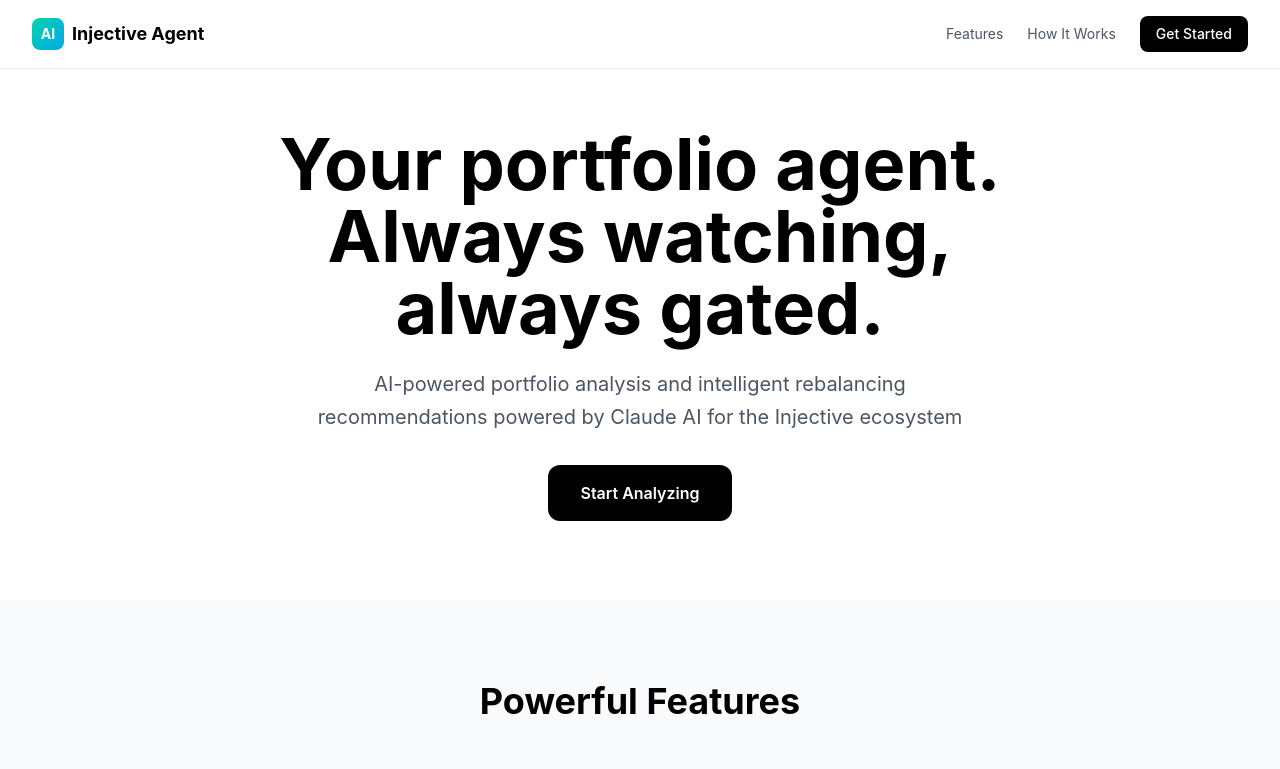
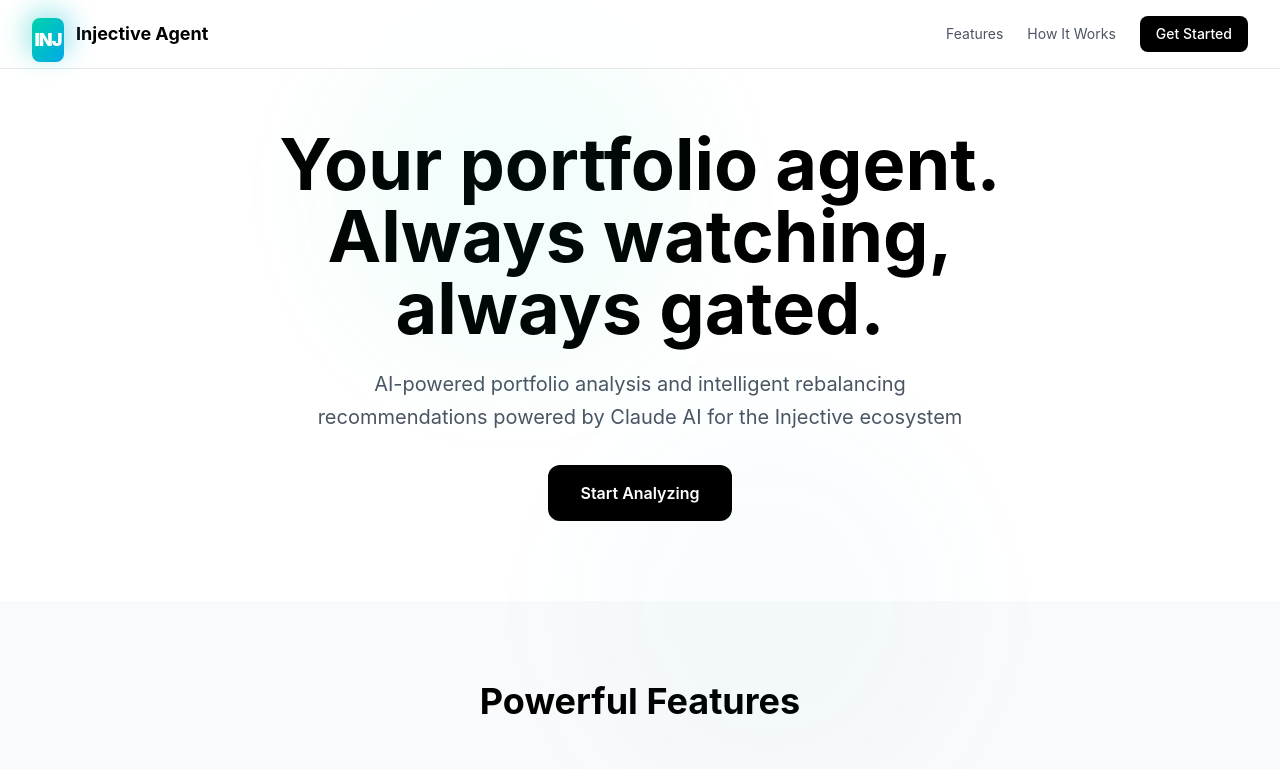
Before and after one commit to thesithunyein/injective-ai-portfolio-agent, a Next.js app: page / in a window 1280 px wide. Shown: the top 769 px of the page. Built offline with nearby package versions, Linux system fonts and the light colour scheme.

Commit message:
Premium: Add animated logo, cool background effects, and smooth transitions

```diff
--- a/src/app/page.tsx
+++ b/src/app/page.tsx
@@ -8,6 +8,7 @@ import { PortfolioDisplay } from '@/components/PortfolioDisplay'
 import { AIAnalysisComponent } from '@/components/AIAnalysis'
 import { LoadingState } from '@/components/LoadingState'
 import { ErrorState } from '@/components/ErrorState'
+import { Logo } from '@/components/Logo'
 
 export default function Home() {
   const {
@@ -75,14 +76,19 @@ export default function Home() {
 
   if (!walletAddress) {
     return (
-      <main className="min-h-screen bg-white">
+      <main className="min-h-screen bg-white relative overflow-hidden">
+        {/* Animated Background */}
+        <div className="fixed inset-0 pointer-events-none overflow-hidden">
+          <div className="absolute top-0 left-1/4 w-96 h-96 bg-primary/5 rounded-full blur-3xl animate-pulse" />
+          <div className="absolute bottom-0 right-1/4 w-96 h-96 bg-secondary/5 rounded-full blur-3xl animate-pulse" style={{ animationDelay: '1s' }} />
+          <div className="absolute top-1/2 right-0 w-96 h-96 bg-primary/3 rounded-full blur-3xl animate-pulse" style={{ animationDelay: '2s' }} />
+        </div>
+
         {/* Navigation */}
-        <nav className="fixed top-0 left-0 right-0 z-50 bg-white/80 backdrop-blur-md border-b border-gray-200">
+        <nav className="fixed top-0 left-0 right-0 z-50 bg-white/80 backdrop-blur-md border-b border-gray-200 animate-fade-in">
           <div className="max-w-7xl mx-auto px-4 md:px-8 py-4 flex items-center justify-between">
-            <div className="flex items-center gap-2">
-              <div className="w-8 h-8 rounded-lg bg-gradient-to-br from-primary to-secondary flex items-center justify-center text-white font-bold text-sm">
-                AI
-              </div>
+            <div className="flex items-center gap-3 group cursor-pointer hover:opacity-80 transition">
+              <Logo className="w-8 h-8" />
               <span className="font-bold text-lg text-black">Injective Agent</span>
             </div>
             <div className="flex items-center gap-6">
--- /dev/null
+++ b/src/components/Logo.tsx
@@ -0,0 +1,14 @@
+'use client'
+
+export const Logo = ({ className = '' }: { className?: string }) => {
+  return (
+    <div className={`relative group ${className}`}>
+      <div className="absolute inset-0 bg-gradient-to-r from-primary to-secondary rounded-lg blur-lg opacity-75 group-hover:opacity-100 transition duration-300 animate-pulse" />
+      <div className="relative bg-gradient-to-br from-primary to-secondary rounded-lg p-2 flex items-center justify-center">
+        <div className="text-white font-black text-lg tracking-tighter">
+          INJ
+        </div>
+      </div>
+    </div>
+  )
+}
```
